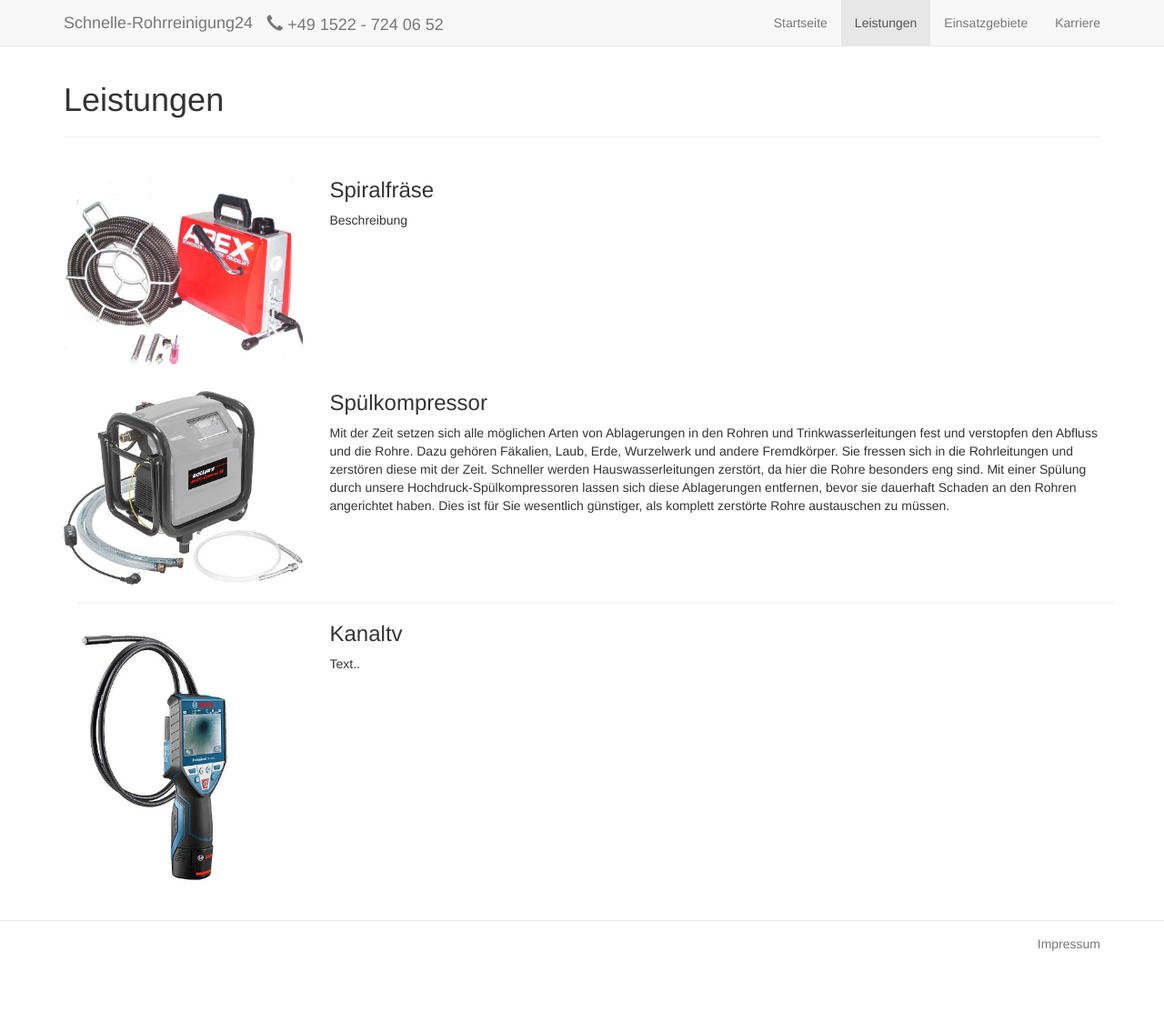
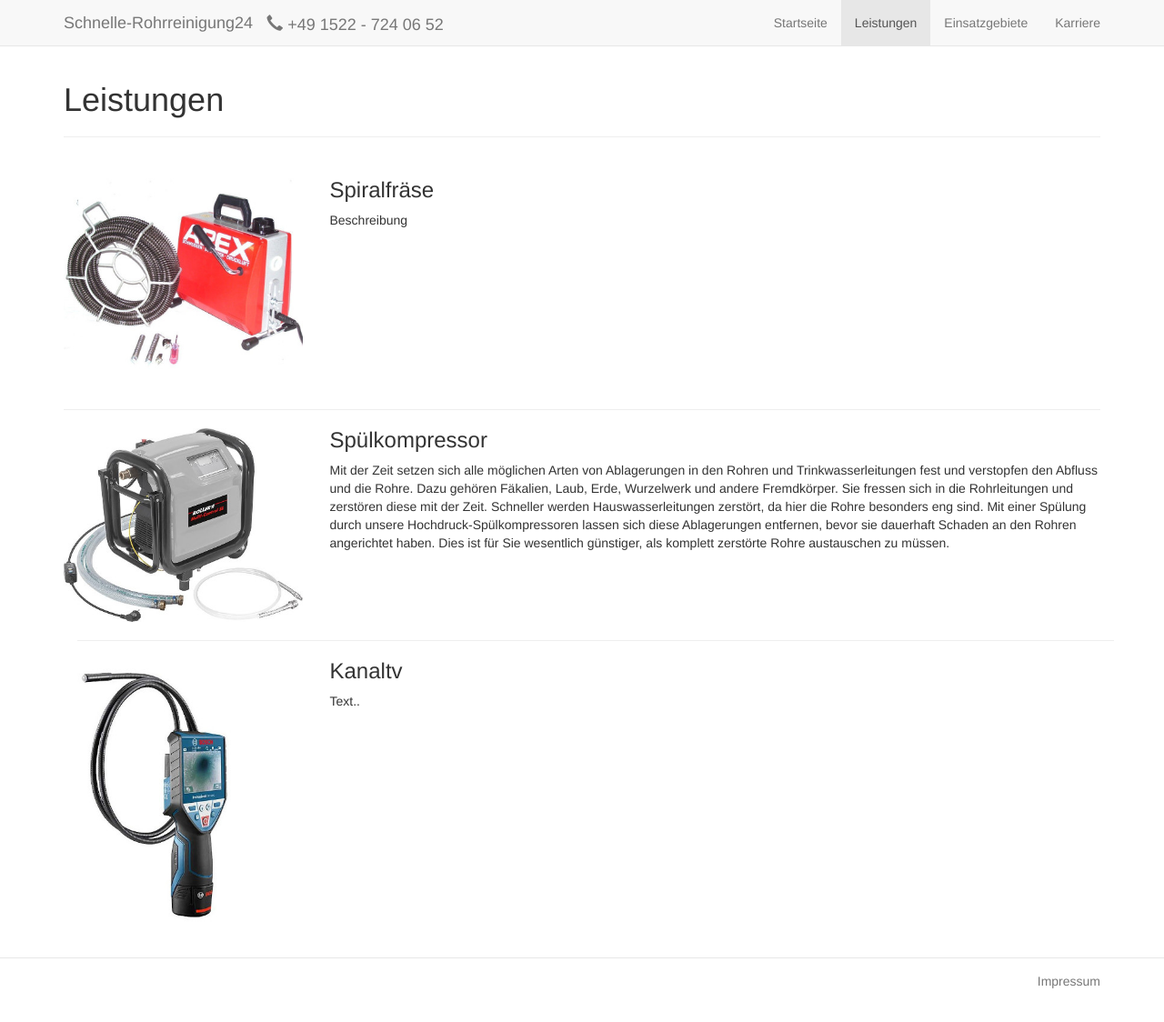
Before and after one commit to schnelle-rohrreinigung24/website, a Jekyll site: the page built from leistungen.html, in a window 1280 px wide and 1124 px high. Shown: the whole window at 91% size. Built offline with Jekyll 4.4.1, drawn with Linux system fonts in a browser that asks for light colours.

Commit message:
fix leistungen

```diff
--- a/leistungen.html
+++ b/leistungen.html
@@ -20,7 +20,7 @@ changefreq: weekly
             </div>
         </div>
 
-        <hr class="visible-xs visible-sm">
+        <hr>
 
         <div class="row">
             <div class="col-xs-3">
```
